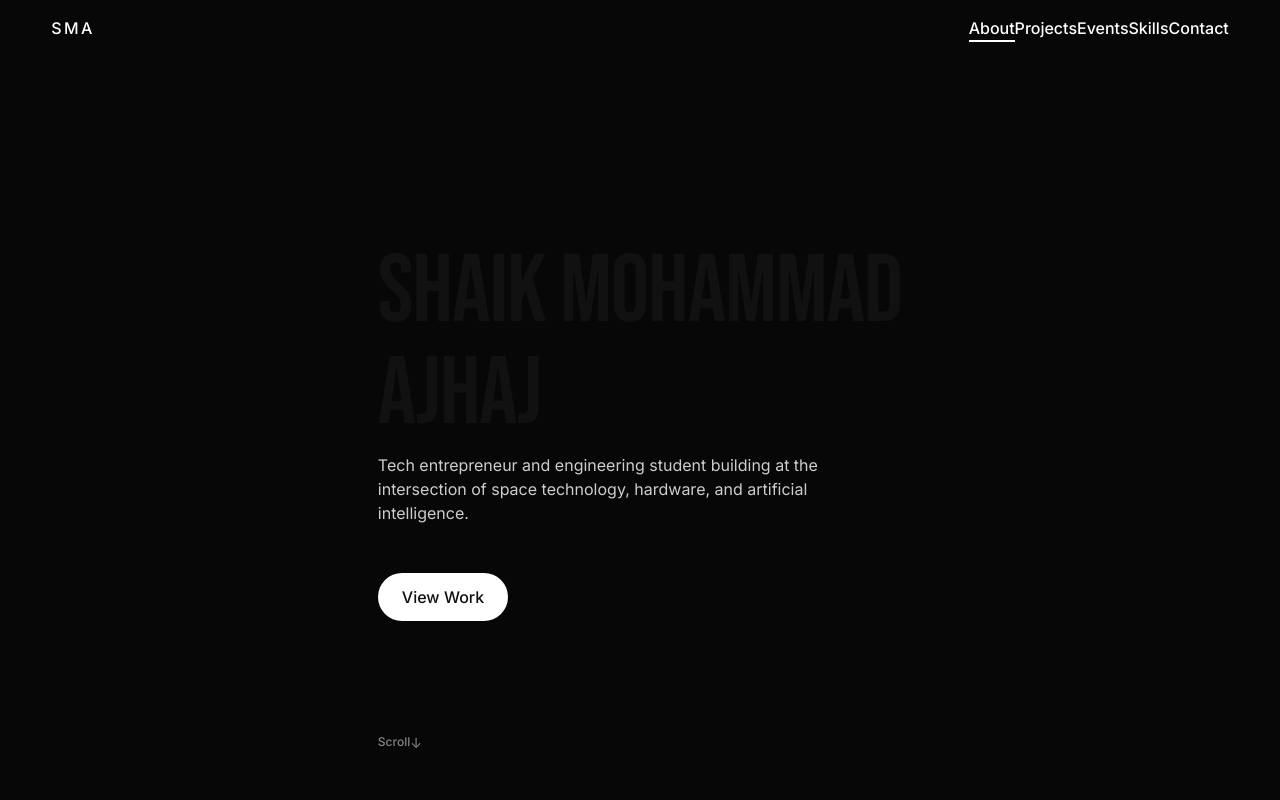
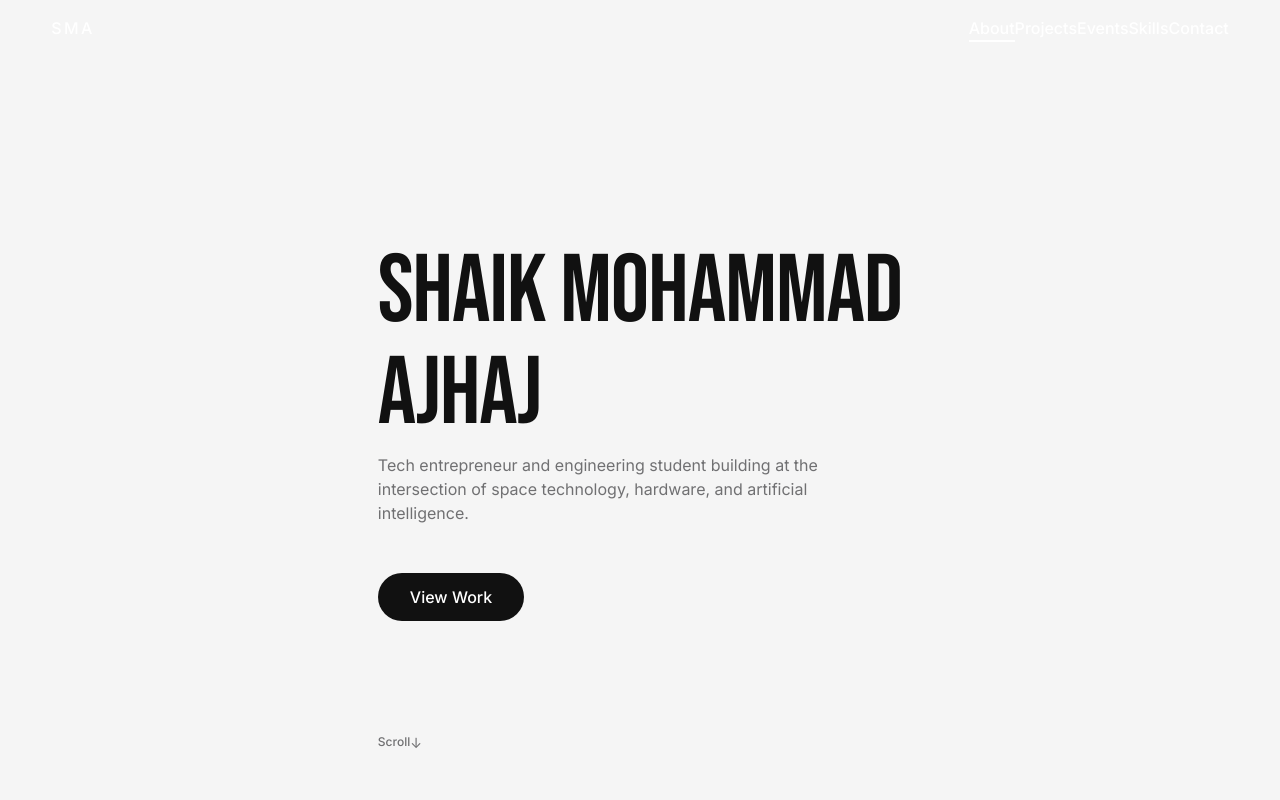
Before and after one commit to Ares006-007/My-portfolio, a React (Vite) app: page / in a window 1280 px wide. Shown: the top 800 px of the page. Built offline with nearby package versions, Linux system fonts and the light colour scheme.

Commit message:
fix: brighten hero background for better contrast

```diff
--- a/src/components/Hero.jsx
+++ b/src/components/Hero.jsx
@@ -9,9 +9,9 @@ export default function Hero() {
       id="home"
       className="min-h-screen flex flex-col justify-center relative overflow-hidden"
     >
-      {/* Background WebGL Layer — atmospheric content, not decorative chrome */}
-      <div className="absolute inset-0 z-0">
-        <ErrorBoundary fallback={<div className="w-full h-full" style={{ backgroundColor: 'var(--color-ink)' }} />}>
+      {/* Background WebGL Layer */}
+      <div className="absolute inset-0 z-0" style={{ backgroundColor: 'var(--color-hairline-soft)' }}>
+        <ErrorBoundary fallback={<div className="w-full h-full" style={{ backgroundColor: 'var(--color-soft-cloud)' }} />}>
           <Ballpit
             count={100}
             gravity={0.1}
@@ -19,21 +19,15 @@ export default function Hero() {
             wallBounce={0.8}
             maxVelocity={0.05}
             colors={[0x111111, 0x1a1a1a, 0x222222, 0x0a0a0a]}
-            ambientColor={0x111111}
-            ambientIntensity={0.5}
-            lightIntensity={50}
+            ambientColor={0xffffff}
+            ambientIntensity={1.0}
+            lightIntensity={200}
             minSize={0.3}
             maxSize={1.0}
             followCursor={false}
           />
         </ErrorBoundary>
       </div>
-
-      {/* Simple dark overlay for text readability — flat, no gradient */}
-      <div
-        className="absolute inset-0 z-10 pointer-events-none"
-        style={{ backgroundColor: 'rgba(0, 0, 0, 0.6)' }}
-      />
 
       {/* Foreground Content */}
       <div className="section-container min-h-screen flex flex-col justify-between relative z-20 pointer-events-none"
@@ -42,12 +36,12 @@ export default function Hero() {
 
         {/* Main Content Block */}
         <div className="flex-1 flex flex-col justify-center">
-          {/* Display campaign headline — the hero's single typographic moment */}
+          {/* Display campaign headline */}
           <div>
             <AnimatedText
               text="Shaik Mohammad"
               className="display-campaign"
-              style={{ color: 'var(--color-on-primary)' }}
+              style={{ color: 'var(--color-ink)' }}
               trigger="load"
               delay={0.3}
               staggerDelay={0.05}
@@ -55,18 +49,18 @@ export default function Hero() {
             <AnimatedText
               text="Ajhaj"
               className="display-campaign"
-              style={{ color: 'rgba(255, 255, 255, 0.7)' }}
+              style={{ color: 'var(--color-charcoal)' }}
               trigger="load"
               delay={0.6}
               staggerDelay={0.05}
             />
           </div>
 
-          {/* Subtitle — quiet body tier, no middle ground */}
+          {/* Subtitle */}
           <motion.p
             className="body-md max-w-lg"
             style={{
-              color: 'rgba(255, 255, 255, 0.8)',
+              color: 'var(--color-mute)',
               marginTop: 'var(--space-xxl)',
             }}
             initial={{ opacity: 0, y: 16 }}
@@ -77,7 +71,7 @@ export default function Hero() {
             of space technology, hardware, and artificial intelligence.
           </motion.p>
 
-          {/* Single primary CTA — one per viewport */}
+          {/* Single primary CTA */}
           <motion.div
             className="pointer-events-auto"
             style={{ marginTop: 'var(--space-section)' }}
@@ -85,13 +79,13 @@ export default function Hero() {
             animate={{ opacity: 1, y: 0 }}
             transition={{ duration: 0.5, delay: 1.3, ease: [0.25, 0.1, 0.25, 1] }}
           >
-            <a href="#projects" className="btn-outline" data-cursor="link">
+            <a href="#projects" className="btn-primary" data-cursor="link">
               View Work
             </a>
           </motion.div>
         </div>
 
-        {/* Bottom scroll indicator — minimal */}
+        {/* Bottom scroll indicator */}
         <motion.div
           className="flex items-center"
           style={{ gap: 'var(--space-sm)' }}
@@ -99,11 +93,11 @@ export default function Hero() {
           animate={{ opacity: 1 }}
           transition={{ duration: 0.5, delay: 1.6 }}
         >
-          <span className="caption-sm" style={{ color: 'rgba(255, 255, 255, 0.5)' }}>
+          <span className="caption-sm" style={{ color: 'var(--color-mute)' }}>
             Scroll
           </span>
           <motion.span
-            style={{ color: 'rgba(255, 255, 255, 0.5)', fontSize: '14px' }}
+            style={{ color: 'var(--color-mute)', fontSize: '14px' }}
             animate={{ y: [0, 6, 0] }}
             transition={{ duration: 2, repeat: Infinity, ease: 'easeInOut' }}
           >
```
